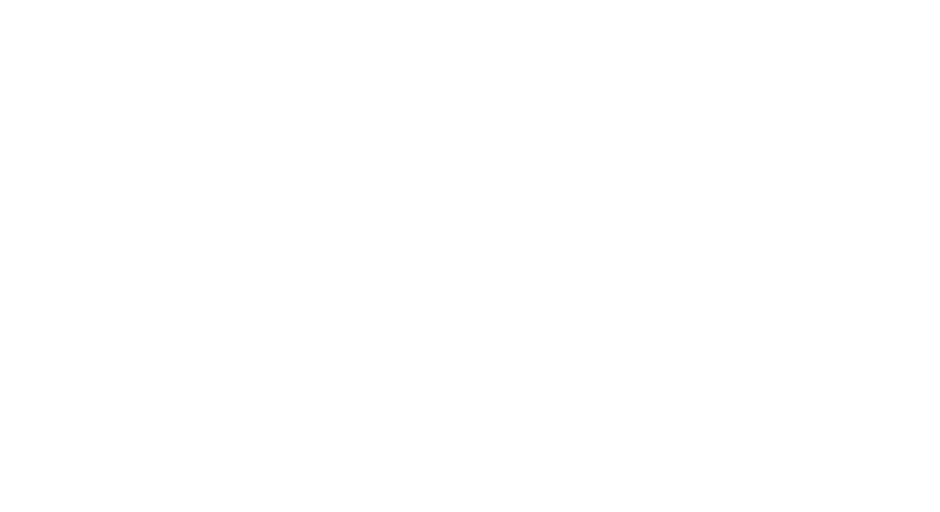
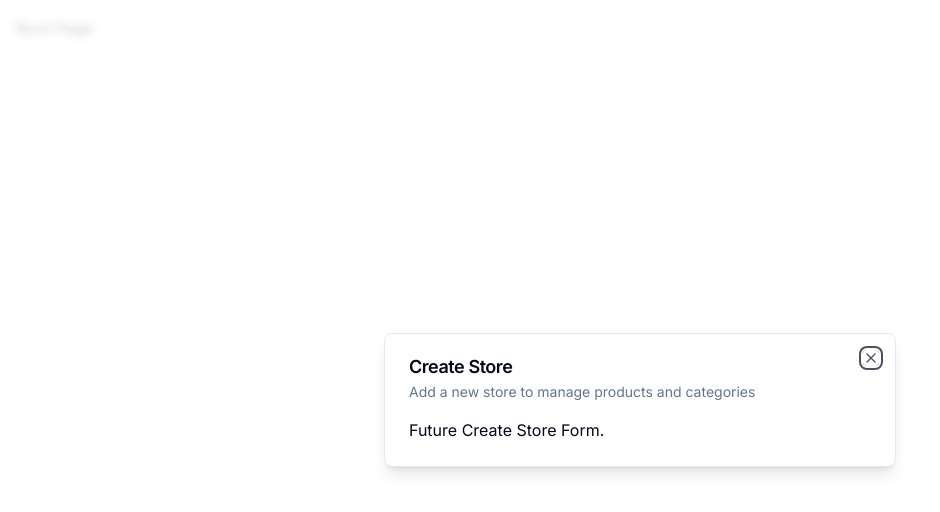
Before and after one commit to AbdulRahman-Sharief/e-commerce-admin, a Next.js app: page / in a window 1280 px wide. Shown: the top 512 px of the page, without its empty margins (0-940 px from the left). Built offline with nearby package versions, Linux system fonts and the light colour scheme.

Commit message:
Modal Components

```diff
--- a/app/(root)/page.tsx
+++ b/app/(root)/page.tsx
@@ -1,13 +1,18 @@
+"use client";
+import { useEffect } from "react";
 import { Button } from "@/components/ui/button";
 import Image from "next/image";
 import { UserButton } from "@clerk/nextjs";
+import { Modal } from "@/components/ui/modal";
+import { useStoreModal } from "@/hooks/use-store-modal";
 
 const SetupPage = () => {
-  return (
-    <div className="p-4">
-      <UserButton afterSignOutUrl="/" />
-    </div>
-  );
+  const onOpen = useStoreModal((state) => state.onOpen);
+  const isOpen = useStoreModal((state) => state.isOpen);
+  useEffect(() => {
+    if (!isOpen) onOpen();
+  }, [isOpen, onOpen]);
+  return <div className="p-4">Root Page</div>;
 };
 
 export default SetupPage;
--- a/app/layout.tsx
+++ b/app/layout.tsx
@@ -2,6 +2,7 @@
 import type { Metadata } from "next";
 import { Inter } from "next/font/google";
 import { ClerkProvider } from "@clerk/nextjs";
+import { ModalProvider } from "@/providers/modal-provider";
 
 const inter = Inter({ subsets: ["latin"] });
 
@@ -18,7 +19,10 @@
   return (
     <ClerkProvider>
       <html lang="en">
-        <body className={inter.className}>{children}</body>
+        <body className={inter.className}>
+          <ModalProvider />
+          {children}
+        </body>
       </html>
     </ClerkProvider>
   );
--- /dev/null
+++ b/components/modals/store-modal.tsx
@@ -0,0 +1,17 @@
+"use client";
+import { useStoreModal } from "@/hooks/use-store-modal";
+import { Modal } from "@/components/ui/modal";
+
+export const StoreModal = () => {
+  const storeModal = useStoreModal();
+  return (
+    <Modal
+      title="Create Store"
+      description="Add a new store to manage products and categories"
+      isOpen={storeModal.isOpen}
+      onClose={storeModal.onClose}
+    >
+      Future Create Store Form.
+    </Modal>
+  );
+};
--- /dev/null
+++ b/components/ui/dialog.tsx
@@ -0,0 +1,123 @@
+"use client";
+
+import * as React from "react";
+import * as DialogPrimitive from "@radix-ui/react-dialog";
+import { X } from "../../node_modules/lucide-react";
+
+import { cn } from "@/lib/utils";
+
+const Dialog = DialogPrimitive.Root;
+
+const DialogTrigger = DialogPrimitive.Trigger;
+
+const DialogPortal = ({
+  className,
+  ...props
+}: DialogPrimitive.DialogPortalProps) => (
+  <DialogPrimitive.Portal className={cn(className)} {...props} />
+);
+DialogPortal.displayName = DialogPrimitive.Portal.displayName;
+
+const DialogOverlay = React.forwardRef<
+  React.ElementRef<typeof DialogPrimitive.Overlay>,
+  React.ComponentPropsWithoutRef<typeof DialogPrimitive.Overlay>
+>(({ className, ...props }, ref) => (
+  <DialogPrimitive.Overlay
+    ref={ref}
+    className={cn(
+      "fixed inset-0 z-50 bg-background/80 backdrop-blur-sm data-[state=open]:animate-in data-[state=closed]:animate-out data-[state=closed]:fade-out-0 data-[state=open]:fade-in-0",
+      className
+    )}
+    {...props}
+  />
+));
+DialogOverlay.displayName = DialogPrimitive.Overlay.displayName;
+
+const DialogContent = React.forwardRef<
+  React.ElementRef<typeof DialogPrimitive.Content>,
+  React.ComponentPropsWithoutRef<typeof DialogPrimitive.Content>
+>(({ className, children, ...props }, ref) => (
+  <DialogPortal>
+    <DialogOverlay />
+    <DialogPrimitive.Content
+      ref={ref}
+      className={cn(
+        "fixed left-[50%] top-[50%] z-50 grid w-full max-w-lg translate-x-[-50%] translate-y-[-50%] gap-4 border bg-background p-6 shadow-lg duration-200 data-[state=open]:animate-in data-[state=closed]:animate-out data-[state=closed]:fade-out-0 data-[state=open]:fade-in-0 data-[state=closed]:zoom-out-95 data-[state=open]:zoom-in-95 data-[state=closed]:slide-out-to-left-1/2 data-[state=closed]:slide-out-to-top-[48%] data-[state=open]:slide-in-from-left-1/2 data-[state=open]:slide-in-from-top-[48%] sm:rounded-lg md:w-full",
+        className
+      )}
+      {...props}
+    >
+      {children}
+      <DialogPrimitive.Close className="absolute right-4 top-4 rounded-sm opacity-70 ring-offset-background transition-opacity hover:opacity-100 focus:outline-none focus:ring-2 focus:ring-ring focus:ring-offset-2 disabled:pointer-events-none data-[state=open]:bg-accent data-[state=open]:text-muted-foreground">
+        <X className="h-4 w-4" />
+        <span className="sr-only">Close</span>
+      </DialogPrimitive.Close>
+    </DialogPrimitive.Content>
+  </DialogPortal>
+));
+DialogContent.displayName = DialogPrimitive.Content.displayName;
+
+const DialogHeader = ({
+  className,
+  ...props
+}: React.HTMLAttributes<HTMLDivElement>) => (
+  <div
+    className={cn(
+      "flex flex-col space-y-1.5 text-center sm:text-left",
+      className
+    )}
+    {...props}
+  />
+);
+DialogHeader.displayName = "DialogHeader";
+
+const DialogFooter = ({
+  className,
+  ...props
+}: React.HTMLAttributes<HTMLDivElement>) => (
+  <div
+    className={cn(
+      "flex flex-col-reverse sm:flex-row sm:justify-end sm:space-x-2",
+      className
+    )}
+    {...props}
+  />
+);
+DialogFooter.displayName = "DialogFooter";
+
+const DialogTitle = React.forwardRef<
+  React.ElementRef<typeof DialogPrimitive.Title>,
+  React.ComponentPropsWithoutRef<typeof DialogPrimitive.Title>
+>(({ className, ...props }, ref) => (
+  <DialogPrimitive.Title
+    ref={ref}
+    className={cn(
+      "text-lg font-semibold leading-none tracking-tight",
+      className
+    )}
+    {...props}
+  />
+));
+DialogTitle.displayName = DialogPrimitive.Title.displayName;
+
+const DialogDescription = React.forwardRef<
+  React.ElementRef<typeof DialogPrimitive.Description>,
+  React.ComponentPropsWithoutRef<typeof DialogPrimitive.Description>
+>(({ className, ...props }, ref) => (
+  <DialogPrimitive.Description
+    ref={ref}
+    className={cn("text-sm text-muted-foreground", className)}
+    {...props}
+  />
+));
+DialogDescription.displayName = DialogPrimitive.Description.displayName;
+
+export {
+  Dialog,
+  DialogTrigger,
+  DialogContent,
+  DialogHeader,
+  DialogFooter,
+  DialogTitle,
+  DialogDescription,
+};
--- /dev/null
+++ b/components/ui/modal.tsx
@@ -0,0 +1,39 @@
+"use client";
+
+import {
+  Dialog,
+  DialogContent,
+  DialogDescription,
+  DialogHeader,
+  DialogTitle,
+} from "@/components/ui/dialog";
+
+interface ModalProps {
+  title: string;
+  description: string;
+  isOpen: boolean;
+  onClose: () => void;
+  children?: React.ReactNode;
+}
+export const Modal: React.FC<ModalProps> = ({
+  title,
+  description,
+  isOpen,
+  onClose,
+  children,
+}) => {
+  const onChange = (open: boolean) => {
+    if (!open) onClose();
+  };
+  return (
+    <Dialog open={isOpen} onOpenChange={onChange}>
+      <DialogContent>
+        <DialogHeader>
+          <DialogTitle>{title}</DialogTitle>
+          <DialogDescription>{description}</DialogDescription>
+        </DialogHeader>
+        <div>{children}</div>
+      </DialogContent>
+    </Dialog>
+  );
+};
--- /dev/null
+++ b/hooks/use-store-modal.tsx
@@ -0,0 +1,12 @@
+import { create } from "zustand";
+
+interface useStoreModalStore {
+  isOpen: boolean;
+  onOpen: () => void;
+  onClose: () => void;
+}
+export const useStoreModal = create<useStoreModalStore>((set) => ({
+  isOpen: false,
+  onOpen: () => set({ isOpen: true }),
+  onClose: () => set({ isOpen: false }),
+}));
--- a/package.json
+++ b/package.json
@@ -10,6 +10,7 @@
   },
   "dependencies": {
     "@clerk/nextjs": "^4.23.2",
+    "@radix-ui/react-dialog": "^1.0.4",
     "@radix-ui/react-slot": "^1.0.2",
     "@types/node": "20.4.9",
     "@types/react": "18.2.19",
@@ -27,6 +28,7 @@
     "tailwind-merge": "^1.14.0",
     "tailwindcss": "3.3.3",
     "tailwindcss-animate": "^1.0.6",
-    "typescript": "5.1.6"
+    "typescript": "5.1.6",
+    "zustand": "^4.4.1"
   }
 }
--- /dev/null
+++ b/providers/modal-provider.tsx
@@ -0,0 +1,16 @@
+"use client";
+import { useEffect, useState } from "react";
+
+import { StoreModal } from "@/components/modals/store-modal";
+export const ModalProvider = () => {
+  const [isMounted, setIsMounted] = useState(false);
+  useEffect(() => {
+    setIsMounted(true);
+  }, []);
+  if (!isMounted) return null;
+  return (
+    <>
+      <StoreModal />
+    </>
+  );
+};
```
Also changed, not shown: 1 other file (tests, documents, lock files or other folders).
